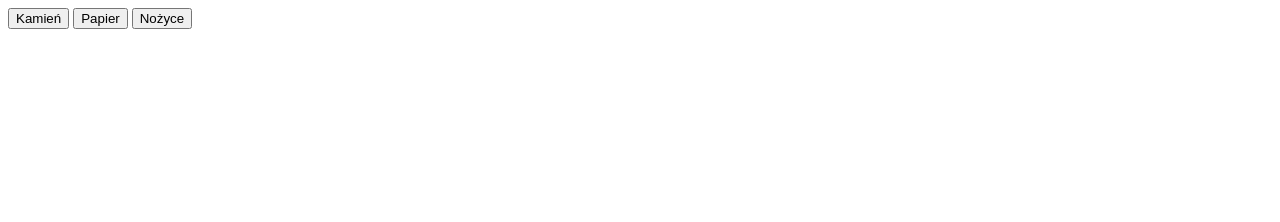
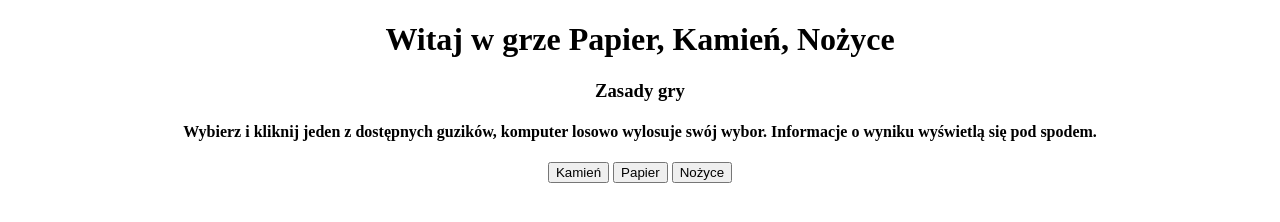
Before and after one commit to dygus4/javascript-prework, a plain HTML site: page index.html in a window 1280 px wide. Drawn offline with Linux system fonts and the light colour scheme.

Commit message:
Add title, info in html, style in css

```diff
--- a/index.html
+++ b/index.html
@@ -7,6 +7,11 @@
 </head>
 <body>
 	<div class="container">
+        <div>
+            <h1>Witaj w grze Papier, Kamień, Nożyce</h1>
+            <h3>Zasady gry</h3>
+            <h4>Wybierz i kliknij jeden z dostępnych guzików, komputer losowo wylosuje swój wybor. Informacje o wyniku wyświetlą się pod spodem.</h4>
+        </div>
 		<div id="buttons"></div>
             <button id="play-rock">Kamień</button>
             <button id="play-paper">Papier</button>
--- a/js/script.js
+++ b/js/script.js
@@ -64,7 +64,7 @@ clearMessages()
 
 }
 document.getElementById('play-rock').addEventListener('click', function(){
-    playGame('1');
+    playGame("1");
   });
 document.getElementById('play-paper').addEventListener('click', function(){
     playGame('2');
--- a/sass/style.scss
+++ b/sass/style.scss
@@ -0,0 +1,3 @@
+body {
+    text-align: center;
+}
```
Also changed, not shown: css/style.css, 1 other file.
